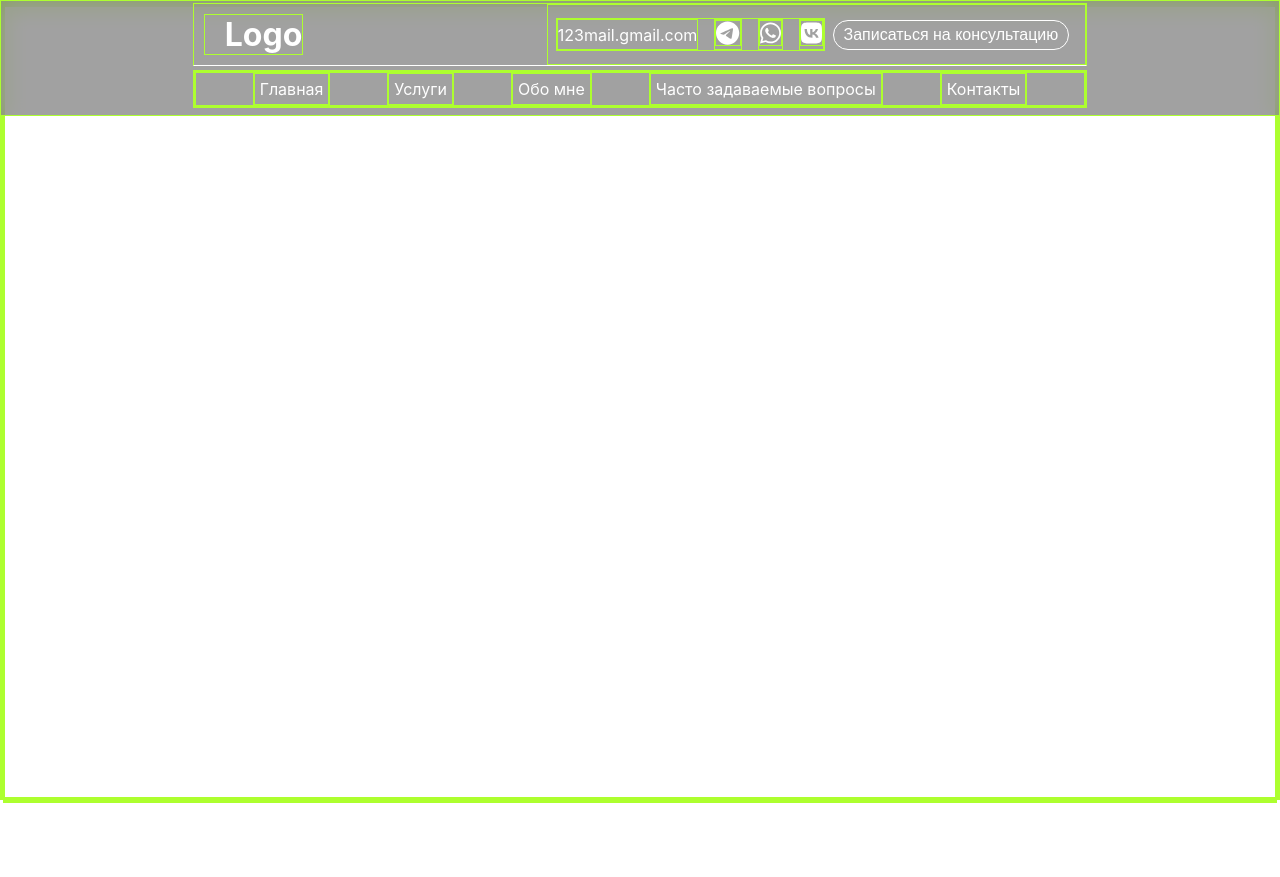
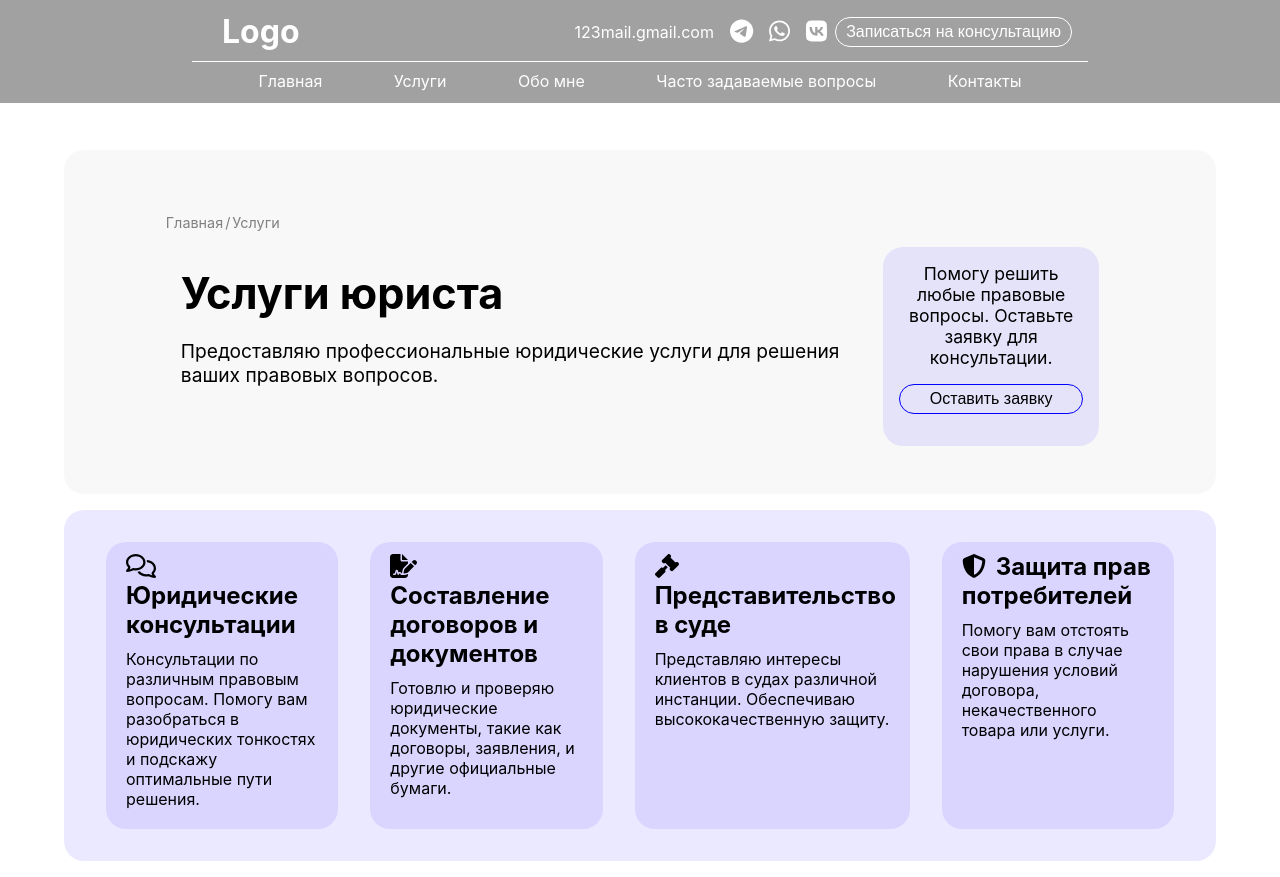
Before and after one commit to IIIWinterIII/lawyer-portfolio, a React (Create React App) app: page /#/services in a window 1280 px wide. Before the commit the page ends 803 px from the top, so only its background shows below. Built offline with nearby package versions, Linux system fonts and the light colour scheme.

Commit message:
add component service-list and style for him

```diff
--- a/src/pages/Services.jsx
+++ b/src/pages/Services.jsx
@@ -1,12 +1,63 @@
-import React from 'react';
-import "../styles/pages/Services.scss"
+import React from "react";
+import "../styles/pages/Services.scss";
+import { Link } from "react-router-dom";
+import { FontAwesomeIcon } from "@fortawesome/react-fontawesome";
+import { faComments } from "@fortawesome/free-regular-svg-icons";
+import { faFileSignature, faGavel, faShieldAlt } from "@fortawesome/free-solid-svg-icons";
 
 function Services() {
-    return (
-        <section className='services-container'>
+  return (
+    <section className="services-container">
+      <div className="hero-serv">
+        <div className="breadcrumbs">
+          <Link to="/" className="link">
+            Главная
+          </Link>
+          <p className="slash">/</p>
+          <Link to="/services" className="link">
+            Услуги
+          </Link>
+        </div>
+        <div className="body-hero">
+          <div className="text-hero">
+            <h1>Услуги юриста</h1>
+            <p>
+              Предоставляю профессиональные юридические услуги для решения ваших
+              правовых вопросов.
+            </p>
+          </div>
+          <div className="contact-block">
+            <p className="text-contact">
+            Помогу решить любые правовые вопросы. Оставьте заявку для консультации.
+            </p>
+            <button className="btn-contact">Оставить заявку</button>
+          </div>
+        </div>
+      </div>
 
-        </section>
-    );
+      {/* Services list */}
+      <div className="service-list">
+        <ul>
+          <li>
+            <h2><FontAwesomeIcon className="icon" icon={faComments} />Юридические консультации</h2>
+            <p>Консультации по различным правовым вопросам. Помогу вам разобраться в юридических тонкостях и подскажу оптимальные пути решения.</p>
+          </li>
+          <li>
+            <h2><FontAwesomeIcon className="icon" icon={faFileSignature} />Составление договоров и документов</h2>
+            <p>Готовлю и проверяю юридические документы, такие как договоры, заявления, и другие официальные бумаги.</p>
+          </li>
+          <li>
+            <h2><FontAwesomeIcon className="icon" icon={faGavel} />Представительство в суде</h2>
+            <p>Представляю интересы клиентов в судах различной инстанции. Обеспечиваю высококачественную защиту.</p>
+          </li>
+          <li>
+            <h2><FontAwesomeIcon className="icon" icon={faShieldAlt} />Защита прав потребителей</h2>
+            <p>Помогу вам отстоять свои права в случае нарушения условий договора, некачественного товара или услуги.</p>
+          </li>
+        </ul>
+      </div>
+    </section>
+  );
 }
 
 export default Services;
--- a/src/styles/pages/FAQ.scss
+++ b/src/styles/pages/FAQ.scss
@@ -1,6 +1,6 @@
-* {
-    border: 1px solid greenyellow;
-}
+// * {
+//     border: 1px solid greenyellow;
+// }
 
 @mixin flex-center {
   display: flex;
--- a/src/styles/pages/Services.scss
+++ b/src/styles/pages/Services.scss
@@ -19,7 +19,137 @@
   align-items: center;
 }
 
+// services
 .services-container {
   @include flex-column;
+  align-items: center;
+  position: relative;
+  top: 150px;
+  left: 0;
 
+  .hero-serv {
+    @include flex-column;
+    align-items: center;
+    padding: 3em;
+    background-color: rgba(128, 128, 128, 0.055);
+    border-radius: 20px;
+    width: 90%;
+
+    // хлебные крошки
+    .breadcrumbs {
+      display: flex;
+      width: 90%;
+      margin: 1em 0;
+
+      .link {
+        text-decoration: none;
       }
+
+      .slash,
+      .link {
+        color: gray;
+        font-size: 0.9em;
+        padding: 0 1px;
+      }
+    }
+
+    .body-hero {
+      display: flex;
+      justify-content: space-between;
+      width: 90%;
+
+      .text-hero {
+        margin: 0 1em;
+
+        h1 {
+          padding: 20px 0;
+          font-size: 2.7em;
+        }
+
+        p {
+          font-size: 1.2em;
+        }
+      }
+
+      .contact-block {
+        @include flex-column;
+        align-items: center;
+        justify-content: center;
+        width: 30%;
+        margin: 0 1em;
+        padding: 1em;
+        background-color: rgba(25, 0, 255, 0.086);
+        border-radius: 20px;
+        text-align: center;
+
+        .text-contact {
+          font-size: 1.1em;
+        }
+
+        .btn-contact {
+          width: 100%;
+          height: 30px;
+          margin: 1em 0;
+          font-size: 1em;
+          border: 1px solid blue;
+          border-radius: 20px;
+          background-color: transparent;
+          transition: color 0.3s ease, background-color 0.3s ease;
+        }
+
+        .btn-contact:hover {
+          color: white;
+          background-color: blue;
+        }
+      }
+    }
+  }
+
+  .service-list {
+    width: 90%;
+    margin: 1em 0;
+    padding: 1em;
+    background-color: rgba(25, 0, 255, 0.086);
+    border-radius: 20px;
+
+    ul {
+      font-size: 1rem;
+      margin: 0 10px;
+      list-style: none;
+      display: flex;
+
+      li {
+        margin: 1em 1em;
+        padding: 10px 20px 20px;
+        background-color: rgba(25, 0, 255, 0.086);
+
+        border-radius: 20px;
+        width: 25%;
+
+
+        h2 {
+          margin-bottom: 10px;
+
+          .icon {
+            padding-right: 10px;
+          }
+        }
+      }
+
+      //   li {
+      //     margin: 1em;
+      //     padding: 10px 10px 20px;
+      //     border-bottom: 1px solid blue;
+      //     border-radius: 0 0 10px 10px;
+
+      //     h2 {
+      //       margin-bottom: 10px;
+
+      //       .icon {
+      //         padding-right: 10px;
+      //       }
+      //     }
+      //   }
+    }
+  }
+}
```
Lines whose indentation alone changed are shown as unchanged.
